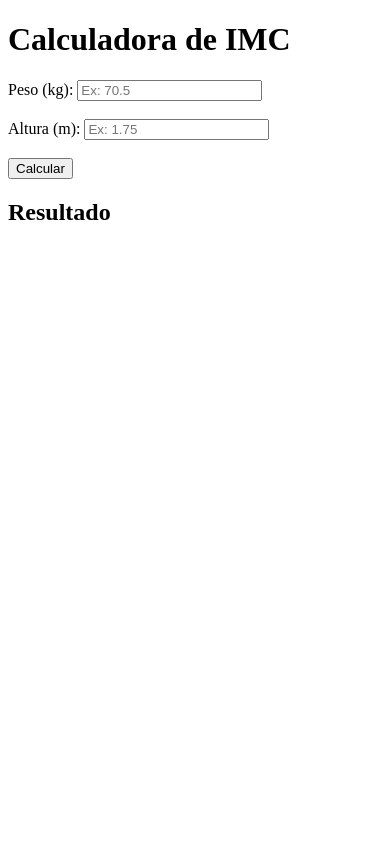
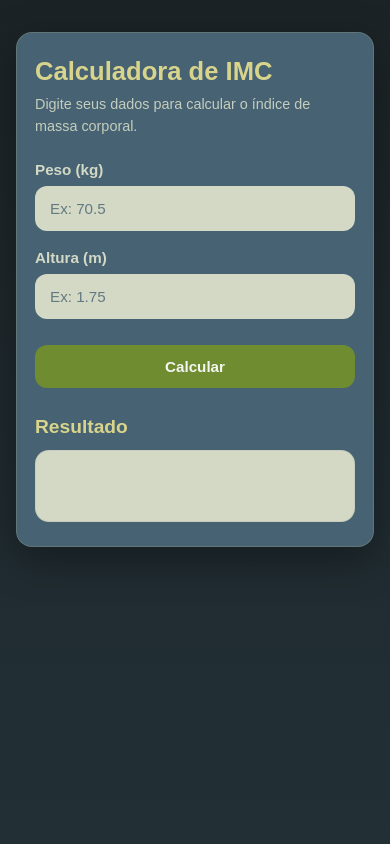
Before and after one commit to CARLOSndDUNOBS/testes_do_git, a Flask app: page / in a window 390 px wide. Run offline with Flask 3, Linux system fonts and the light colour scheme.

Commit message:
feat: adiciona layout responsivo, reset css e estilos de resultado

```diff
--- /dev/null
+++ b/static/reset.css
@@ -0,0 +1,15 @@
+/* Reset básico */
+* {
+    margin: 0;
+    padding: 0;
+    box-sizing: border-box;
+}
+
+html, body {
+    height: 100%;
+}
+
+button,
+input {
+    font: inherit;
+}
--- a/static/script.js
+++ b/static/script.js
@@ -3,19 +3,23 @@ async function calcularIMC() {
     const altura = document.getElementById("altura").value;
     const resultadoDiv = document.getElementById("resultado");
 
-    // 🔴 VALIDAÇÃO 1 — campos vazios
+    // limpa classes anteriores
+    resultadoDiv.className = "resultado";
+
+    // validação 1: campos vazios
     if (!peso || !altura) {
-        resultadoDiv.innerHTML = `<p style="color:red;">Preencha todos os campos.</p>`;
+        resultadoDiv.classList.add("resultado-erro");
+        resultadoDiv.innerHTML = `<p>Preencha todos os campos.</p>`;
         return;
     }
 
-    // 🔴 VALIDAÇÃO 2 — valores inválidos
+    // validação 2: valores inválidos
     if (peso <= 0 || altura <= 0) {
-        resultadoDiv.innerHTML = `<p style="color:red;">Peso e altura devem ser maiores que zero.</p>`;
+        resultadoDiv.classList.add("resultado-erro");
+        resultadoDiv.innerHTML = `<p>Peso e altura devem ser maiores que zero.</p>`;
         return;
     }
 
-    // ✅ Se passou nas validações, faz o envio
     const resposta = await fetch("/calcular", {
         method: "POST",
         headers: {
@@ -29,13 +33,13 @@ async function calcularIMC() {
 
     const dados = await resposta.json();
 
-    // 🔴 TRATAMENTO DE ERRO DO FLASK
     if (dados.erro) {
-        resultadoDiv.innerHTML = `<p style="color:red;">${dados.erro}</p>`;
+        resultadoDiv.classList.add("resultado-erro");
+        resultadoDiv.innerHTML = `<p>${dados.erro}</p>`;
         return;
     }
 
-    // ✅ Resultado normal
+    resultadoDiv.classList.add("resultado-sucesso");
     resultadoDiv.innerHTML = `
         <p><strong>IMC:</strong> ${dados.imc}</p>
         <p><strong>Classificação:</strong> ${dados.mensagem}</p>
--- /dev/null
+++ b/static/style.css
@@ -0,0 +1,168 @@
+body {
+    font-family: Arial, sans-serif;
+    background: linear-gradient(180deg, #1C2326 0%, #223036 100%);
+    color: #D3D9C5;
+    min-height: 100vh;
+}
+
+.page {
+    min-height: 100vh;
+    display: flex;
+    justify-content: center;
+    align-items: center;
+    padding: 24px;
+}
+
+.container {
+    width: 100%;
+    max-width: 420px;
+    background-color: #466273;
+    padding: 32px;
+    border-radius: 20px;
+    box-shadow: 0 12px 40px rgba(0, 0, 0, 0.35);
+    border: 1px solid rgba(217, 212, 139, 0.18);
+}
+
+h1 {
+    color: #D9D48B;
+    font-size: 2rem;
+    margin-bottom: 8px;
+}
+
+.subtitle {
+    color: #D3D9C5;
+    font-size: 0.95rem;
+    line-height: 1.5;
+    margin-bottom: 24px;
+    opacity: 0.9;
+}
+
+.form-group {
+    margin-bottom: 18px;
+}
+
+label {
+    display: block;
+    margin-bottom: 8px;
+    font-size: 0.95rem;
+    font-weight: bold;
+    color: #D3D9C5;
+}
+
+input {
+    width: 100%;
+    padding: 14px 16px;
+    border: 1px solid transparent;
+    border-radius: 12px;
+    background-color: #D3D9C5;
+    color: #1C2326;
+    font-size: 1rem;
+    transition: 0.2s ease;
+}
+
+input::placeholder {
+    color: #466273;
+    opacity: 0.8;
+}
+
+input:focus {
+    outline: none;
+    border-color: #D9D48B;
+    box-shadow: 0 0 0 3px rgba(217, 212, 139, 0.2);
+}
+
+button {
+    width: 100%;
+    padding: 14px 16px;
+    border: none;
+    border-radius: 12px;
+    background-color: #6F8C30;
+    color: #F4F6F1;
+    font-size: 1rem;
+    font-weight: bold;
+    cursor: pointer;
+    transition: 0.25s ease;
+    margin-top: 8px;
+}
+
+button:hover {
+    background-color: #D9D48B;
+    color: #1C2326;
+    transform: translateY(-1px);
+}
+
+button:active {
+    transform: translateY(0);
+}
+
+.result-box {
+    margin-top: 28px;
+}
+
+h2 {
+    color: #D9D48B;
+    font-size: 1.2rem;
+    margin-bottom: 12px;
+}
+
+.resultado {
+    min-height: 72px;
+    background-color: #D3D9C5;
+    color: #1C2326;
+    border-radius: 14px;
+    padding: 16px;
+    line-height: 1.6;
+    box-shadow: inset 0 0 0 1px rgba(28, 35, 38, 0.06);
+}
+
+/* Resultado normal */
+.resultado-sucesso {
+    background-color: #D3D9C5;
+    color: #1C2326;
+    border-left: 6px solid #6F8C30;
+}
+
+/* Resultado de erro */
+.resultado-erro {
+    background-color: #f3dddd;
+    color: #6b1f1f;
+    border-left: 6px solid #b43838;
+    font-weight: bold;
+}
+
+/* Destaque dos textos internos */
+.resultado p + p {
+    margin-top: 6px;
+}
+
+/* Responsividade */
+@media (max-width: 480px) {
+    .page {
+        padding: 16px;
+        align-items: flex-start;
+        padding-top: 32px;
+    }
+
+    .container {
+        padding: 24px 18px;
+        border-radius: 16px;
+    }
+
+    h1 {
+        font-size: 1.6rem;
+    }
+
+    .subtitle {
+        font-size: 0.9rem;
+    }
+
+    input,
+    button {
+        font-size: 0.95rem;
+        padding: 13px 14px;
+    }
+
+    .resultado {
+        padding: 14px;
+    }
+}
--- a/templates/index.html
+++ b/templates/index.html
@@ -4,24 +4,34 @@
     <meta charset="UTF-8">
     <meta name="viewport" content="width=device-width, initial-scale=1.0">
     <title>Calculadora de IMC</title>
+    <link rel="stylesheet" href="/static/reset.css">
+    <link rel="stylesheet" href="/static/style.css">
 </head>
 <body>
-    <h1>Calculadora de IMC</h1>
 
-    <label for="peso">Peso (kg):</label>
-    <input type="number" id="peso" step="0.01" placeholder="Ex: 70.5">
+    <main class="page">
+        <section class="container">
+            <h1>Calculadora de IMC</h1>
+            <p class="subtitle">Digite seus dados para calcular o índice de massa corporal.</p>
 
-    <br><br>
+            <div class="form-group">
+                <label for="peso">Peso (kg)</label>
+                <input type="number" id="peso" step="0.01" placeholder="Ex: 70.5">
+            </div>
 
-    <label for="altura">Altura (m):</label>
-    <input type="number" id="altura" step="0.01" placeholder="Ex: 1.75">
+            <div class="form-group">
+                <label for="altura">Altura (m)</label>
+                <input type="number" id="altura" step="0.01" placeholder="Ex: 1.75">
+            </div>
 
-    <br><br>
+            <button onclick="calcularIMC()">Calcular</button>
 
-    <button onclick="calcularIMC()">Calcular</button>
-
-    <h2>Resultado</h2>
-    <div id="resultado"></div>
+            <section class="result-box">
+                <h2>Resultado</h2>
+                <div id="resultado" class="resultado"></div>
+            </section>
+        </section>
+    </main>
 
     <script src="/static/script.js"></script>
 </body>
```
